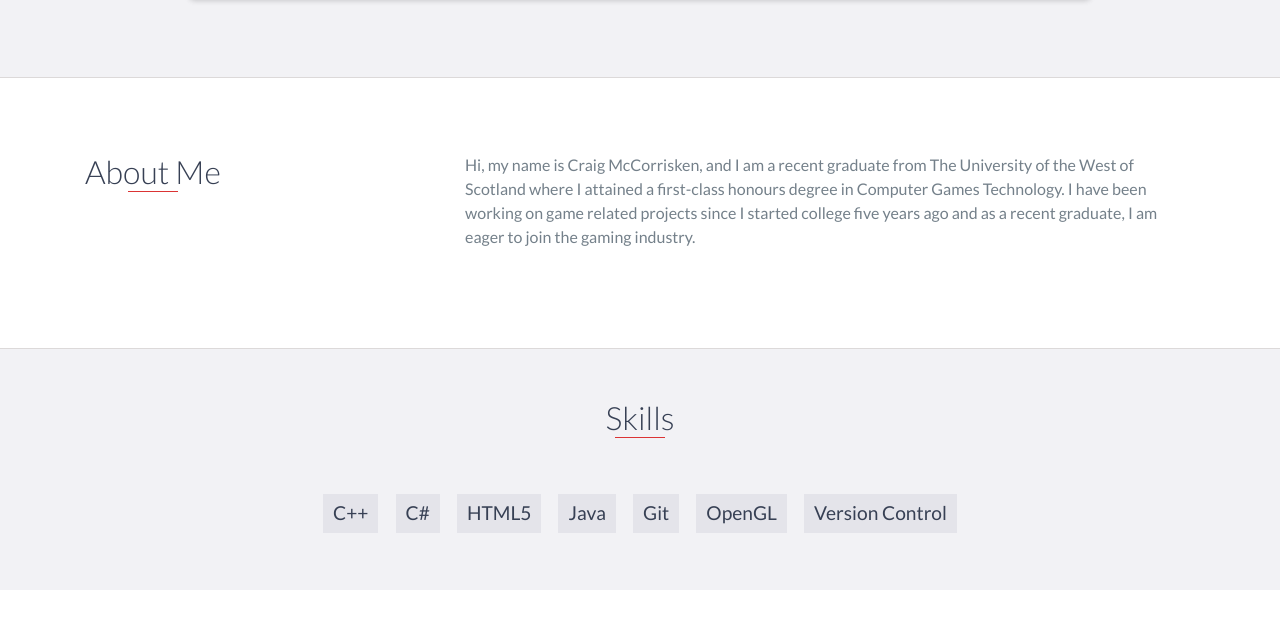
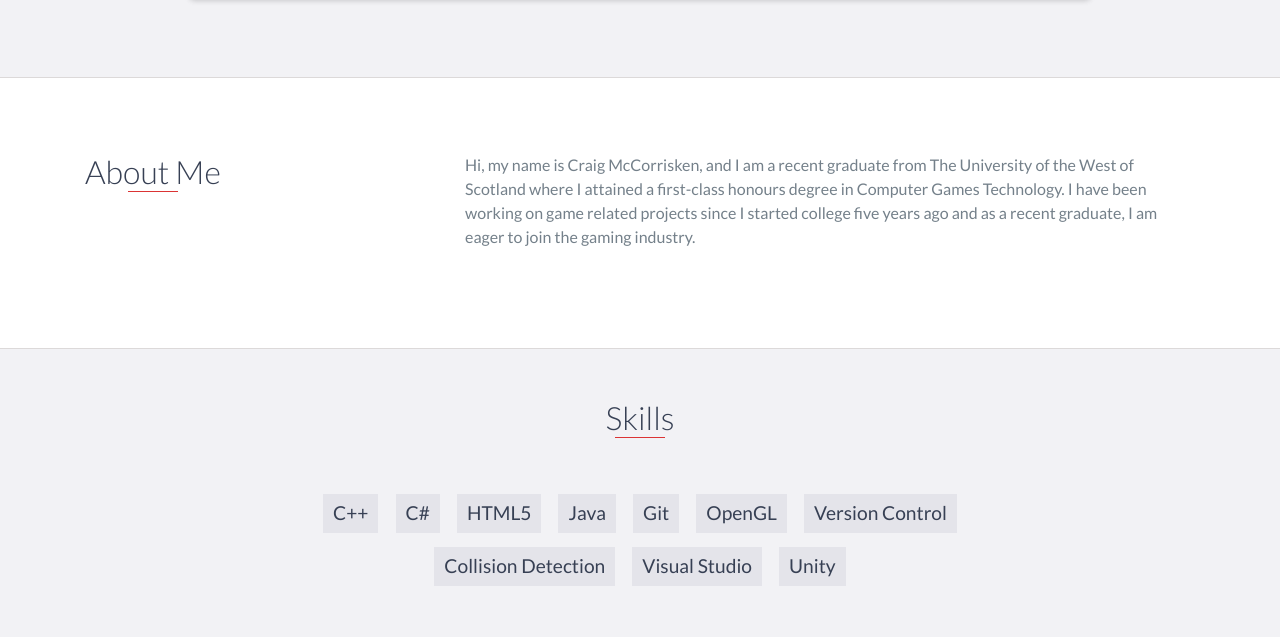
Before and after one commit to CraigMcCorrisken/CraigMcCorrisken.github.io, a website: page index.html in a window 1280 px wide. Shown: the part 2925-3562 px from the top of the page. Drawn offline with nearby package versions, Linux system fonts and the light colour scheme.

Commit message:
0.3.1 - Testing updates
Signed-off-by: CraigMcCorrisken <craigmccorrisken@gmail.com>

```diff
--- a/index.html
+++ b/index.html
@@ -206,6 +206,9 @@
         <li>Git</li>
         <li>OpenGL</li>
         <li>Version Control</li>
+        <li>Collision Detection</li>
+        <li>Visual Studio</li>
+        <li>Unity</li>
     </ul>
 </div>
 <!-- End #skills -->
```
